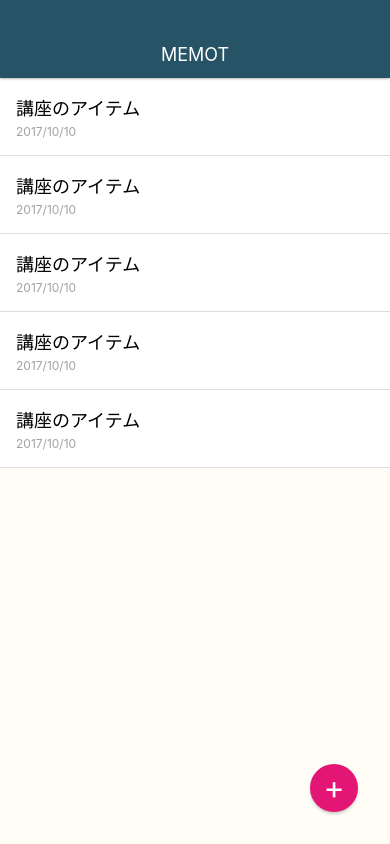
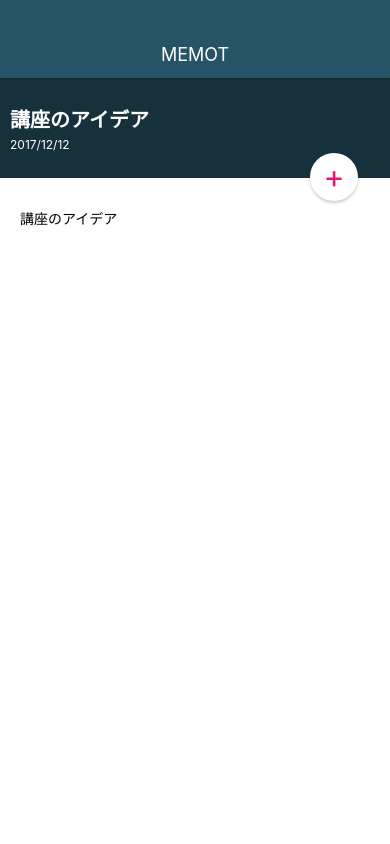
Before and after one commit to gadget-tf/MemoApp, a React Native app: screen / in a window 390 px wide. Built offline with nearby package versions, Linux system fonts and the light colour scheme.

Commit message:
Style MemoDetailScreen

```diff
--- a/App.js
+++ b/App.js
@@ -3,13 +3,14 @@
 
 import Appbar from './src/components/Appbar';
 import MemoListScreen from './src/screens/MemoListScreen';
+import MemoDetailScreen from './src/screens/MemoDetailScreen';
 
 export default class App extends React.Component {
   render() {
     return (
       <View style={styles.container}>
         <Appbar />
-        <MemoListScreen />
+        <MemoDetailScreen />
       </View>
     );
   }
--- a/src/elements/CircleButton.js
+++ b/src/elements/CircleButton.js
@@ -3,9 +3,16 @@
 
 class CircleButton extends React.Component {
   render() {
+    const {style, color}= this.props;
+    let bgColor = '#E31676';
+    let textColor = '#fff';
+    if (color === 'white') {
+      bgColor = '#fff';
+      textColor = '#E31676';
+    }
     return (
-      <View style={styles.circleButton}>
-        <Text style={styles.circleButtonTitle}>
+      <View style={[styles.circleButton, style, {backgroundColor: bgColor}]}>
+        <Text style={[styles.circleButtonTitle, {color: textColor}]}>
           {this.props.children}
         </Text>
       </View>
@@ -20,7 +27,6 @@
     right: 32,
     width: 48,
     height: 48,
-    backgroundColor: '#E31676',
     borderRadius: 24,
     justifyContent: 'center',
     alignItems: 'center',
@@ -32,7 +38,6 @@
   circleButtonTitle: {
     fontSize: 32,
     lineHeight: 32,
-    color: '#fff',
   }
 });
 
--- /dev/null
+++ b/src/screens/MemoDetailScreen.js
@@ -0,0 +1,63 @@
+import React from 'react';
+import { StyleSheet, Text, View } from 'react-native';
+
+import CircleButton from '../elements/CircleButton';
+
+class MemoDetailScreen extends React.Component {
+  render() {
+    return (
+      <View style={styles.container}>
+        <View style={styles.memoHeader}>
+          <View>
+            <Text style={styles.memoHeaderTitle}>講座のアイデア</Text>
+            <Text style={styles.memoHeaderDate}>2017/12/12</Text>
+          </View>
+        </View>
+
+        <View style={styles.memoContents}>
+          <Text>
+            講座のアイデア
+          </Text>
+        </View>
+
+        <CircleButton color='white' style={styles.editButton}>+</CircleButton>
+      </View>
+    );
+  }
+}
+
+const styles = StyleSheet.create({
+  container: {
+    flex: 1,
+    width: '100%',
+  },
+  memoHeader: {
+    height: 100,
+    backgroundColor: '#17313C',
+    justifyContent: 'center',
+    padding: 10,
+  },
+  memoHeaderTitle: {
+    color: '#fff',
+    fontSize: 20,
+    fontWeight: 'bold',
+    marginBottom: 4
+  },
+  memoHeaderDate: {
+    fontSize: 12,
+    color: '#fff',
+  },
+  memoContents: {
+    paddingTop: 30,
+    paddingLeft: 20,
+    paddingRight: 20,
+    paddingBottom: 20,
+    backgroundColor: '#fff',
+    flex: 1,
+  },
+  editButton: {
+    top: 75,
+  },
+});
+
+export default MemoDetailScreen;
```
